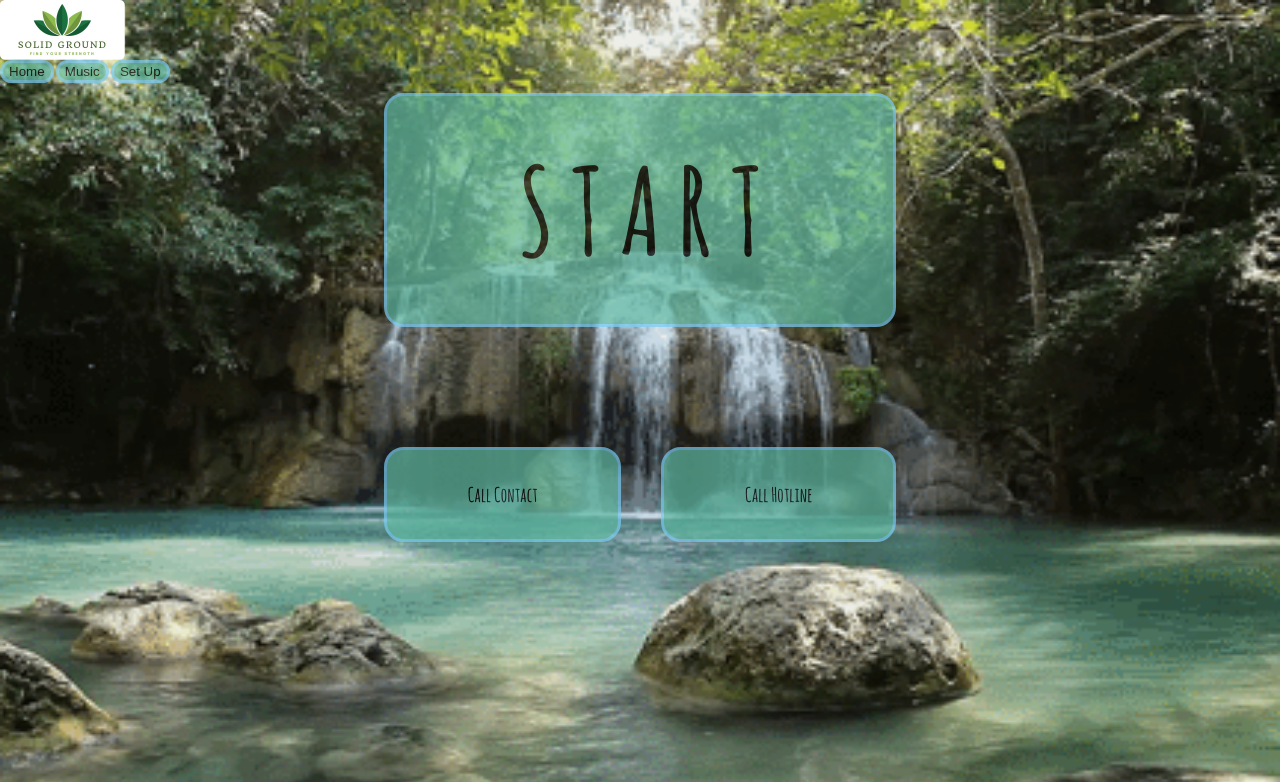
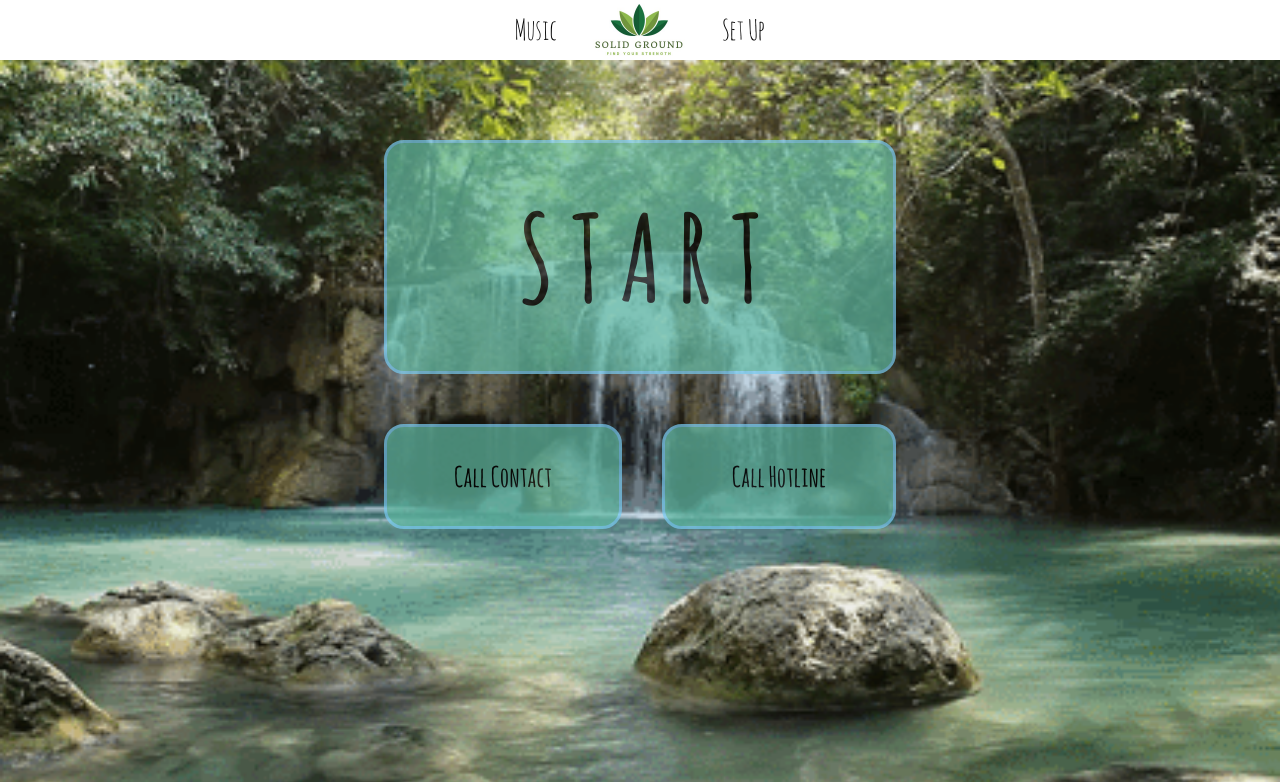
Before and after one commit to christinahuangnph/VandyHacksV, a Django app: page / in a window 1280 px wide. Shown: the top 782 px of the page. Run offline with Django 3.2, Linux system fonts and the light colour scheme; some libraries are stand-ins or nearby versions.

Commit message:
Navbar, circle stuff

```diff
--- a/static/styles.css
+++ b/static/styles.css
@@ -164,14 +164,14 @@ input[type=text] {
         margin: 0 30vw;
         font-size: 120px;
         padding: 3%;
-        margin-bottom: 1em;
-        margin-top: 10px;
+        margin-bottom: 50px;
+        margin-top: 80px;
         font-family: "AmaticB";
     }
 
     /* Button Style 2 - Medium Buttons*/
     .buttonMed {
-        font-size: 20px;
+        font-size: 28px;
         padding: 32px 18px;
         flex-grow: 1;
         font-family: "AmaticB";
@@ -200,8 +200,7 @@ input[type=text] {
         position: absolute;
         top: 50%;
         left: 50%;
-        -ms-transform: translate(-50%, -50%);
-        transform: translate(-50%, -50%);
+        transform: translate(-50%, calc(-50% - 90px));
     }
 
     #Music {
@@ -217,3 +216,22 @@ input[type=text] {
         display: flex;
         align-items: center;
     }
+
+/* Navbar */
+.tab {
+    display: flex;
+    width: 100%;
+    background: white;
+}
+
+.tab-contents {
+    margin: 0 auto;
+    display: flex;
+}
+
+.tablinks {
+    line-height: 60px;
+    font-size: 28px;
+    cursor: pointer;
+    padding: 0 20px;
+}
--- a/templates/index.html
+++ b/templates/index.html
@@ -18,12 +18,13 @@
 
 <body>
     <!--Change logo image-->
-    <img id= "logo" src="/static/chaplain.png" alt="Solid Ground" width = "125" height = "60">
 
     <div class="tab">
-        <button class="tablinks" onclick="openPage('Home')">Home</button>
-        <button class="tablinks" onclick="document.getElementById('Music').style.display='block'" style="width:auto;">Music</button>
-        <button class="tablinks" onclick="document.getElementById('ecForm').style.display='block'" style="width:auto;">Set Up</button>
+        <div class="tab-contents">
+        <div class="tablinks" onclick="document.getElementById('Music').style.display='block'" style="width:auto;">Music</div>
+        <img style="cursor: pointer" id= "logo" src="/static/chaplain.png" alt="Solid Ground" width = "125" height = "60" onclick="openPage()">
+        <div class="tablinks" onclick="document.getElementById('ecForm').style.display='block'" style="width:auto;">Set Up</div>
+    </div>
     </div>
 
     <div id="Home" class="tabcontent">
```
